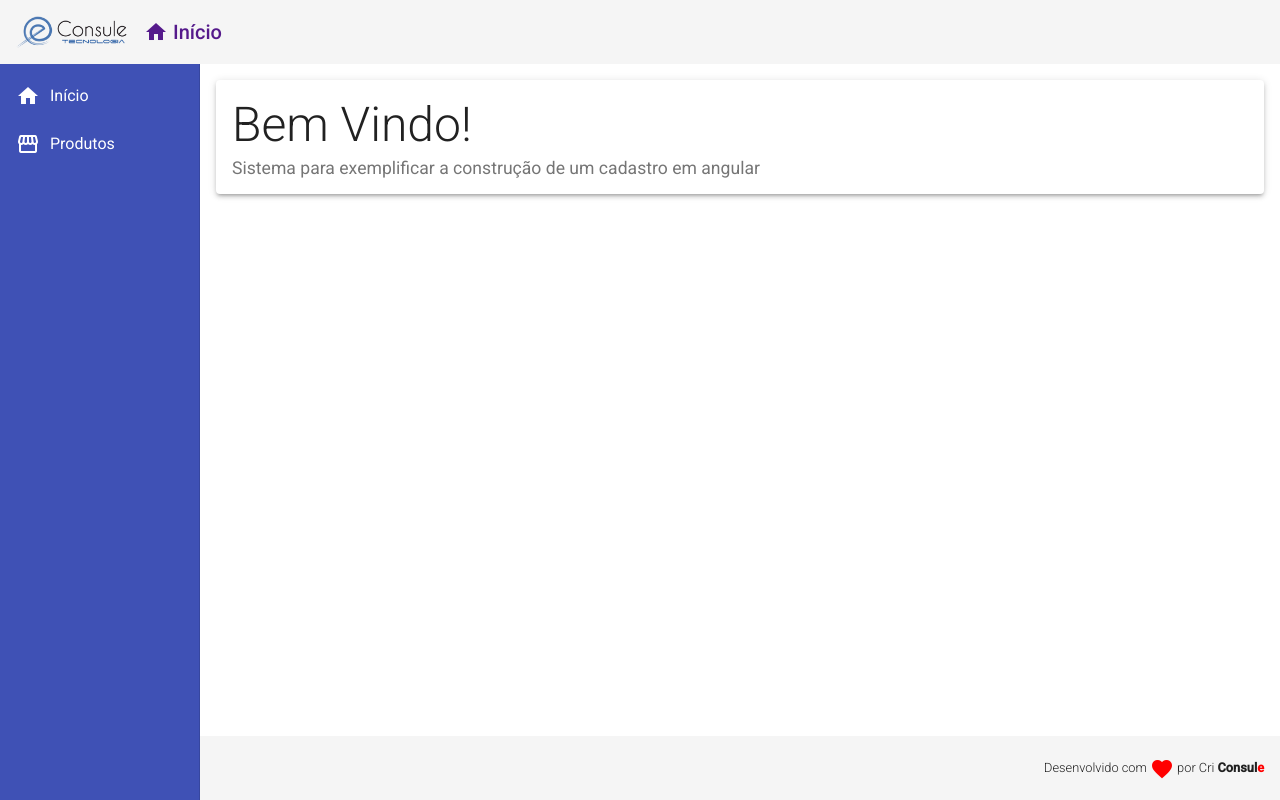
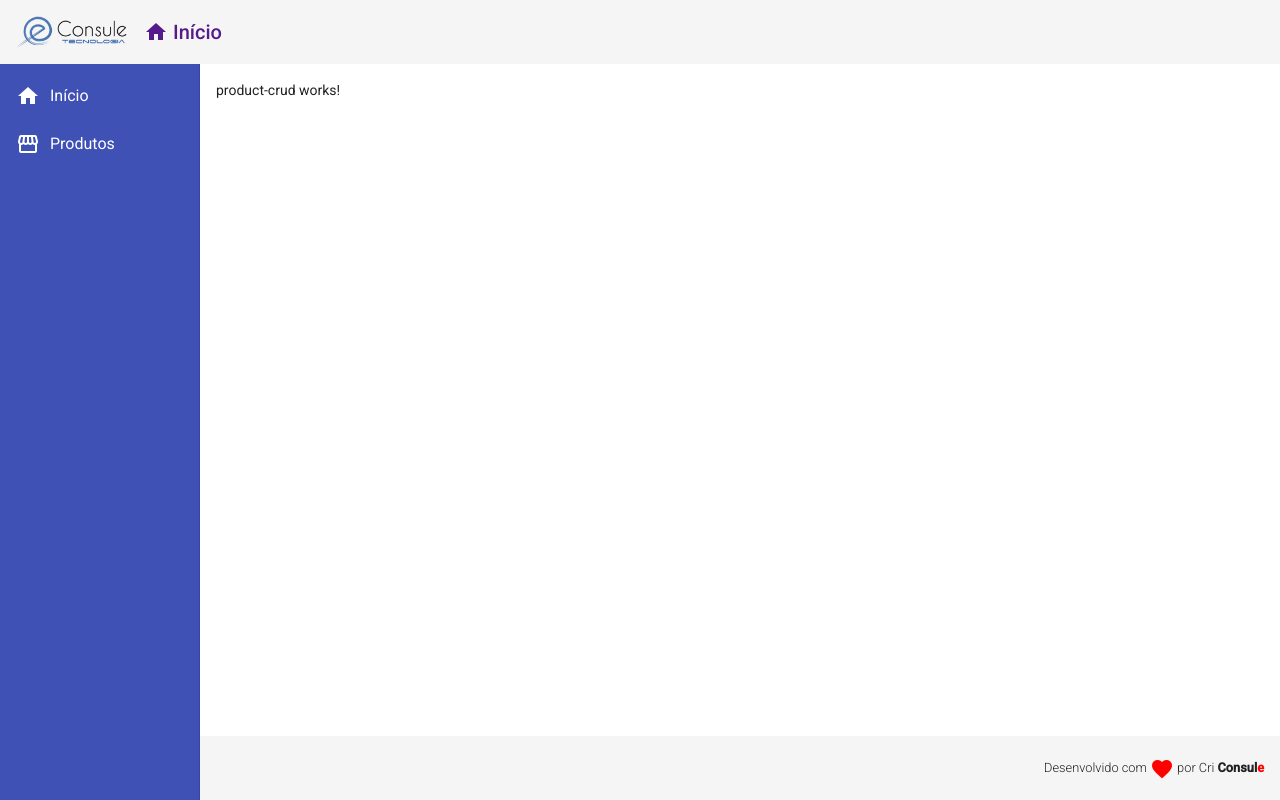
Before and after one commit to consule/angular9_crud, an Angular app in the folder frontend/: page /products in a window 1280 px wide. Before the commit this address led to /. Built offline with nearby package versions, Linux system fonts and the light colour scheme.

Commit message:
Rotas e Outlet

```diff
--- a/frontend/src/app/app-routing.module.ts
+++ b/frontend/src/app/app-routing.module.ts
@@ -1,8 +1,19 @@
 import { NgModule } from '@angular/core';
 import { Routes, RouterModule } from '@angular/router';
 
+import { HomeComponent } from './views/home/home.component';
+import { ProductCrudComponent } from './views/product-crud/product-crud.component';
 
-const routes: Routes = [];
+const routes: Routes = [
+  {
+    path: "",
+    component: HomeComponent
+  },
+  {
+    path: "products",
+    component: ProductCrudComponent
+  }
+];
 
 @NgModule({
   imports: [RouterModule.forRoot(routes)],
--- a/frontend/src/app/app.module.ts
+++ b/frontend/src/app/app.module.ts
@@ -15,6 +15,7 @@
 import { MatCardModule } from '@angular/material/card';
 
 import { HomeComponent } from './views/home/home.component';
+import { ProductCrudComponent } from './views/product-crud/product-crud.component';
 
 
 
@@ -24,7 +25,8 @@
     HeaderComponent,
     FooterComponent,
     NavComponent,
-    HomeComponent
+    HomeComponent,
+    ProductCrudComponent
   ],
   imports: [
     BrowserModule,
--- a/frontend/src/app/components/template/nav/nav.component.html
+++ b/frontend/src/app/components/template/nav/nav.component.html
@@ -1,13 +1,13 @@
 <mat-sidenav-container class="container">
     <mat-sidenav class="sidenav" mode="side" opened fixedInViewport="true" fixedTopGap="64">
         <mat-nav-list class="nav-list">
-            <a mat-list-item>
+            <a mat-list-item routerLink="/">
                 <i class="material-icons">
                     home
                 </i>
                 Início
             </a>
-            <a mat-list-item>
+            <a mat-list-item routerLink="/products">
                 <i class="material-icons">
                     storefront
                 </i>
@@ -16,6 +16,6 @@
         </mat-nav-list>
     </mat-sidenav>
     <mat-sidenav-content class="content">
-        <app-home></app-home>
+        <router-outlet></router-outlet>
     </mat-sidenav-content>
 </mat-sidenav-container>
--- /dev/null
+++ b/frontend/src/app/views/product-crud/product-crud.component.html
@@ -0,0 +1 @@
+<p>product-crud works!</p>
--- /dev/null
+++ b/frontend/src/app/views/product-crud/product-crud.component.ts
@@ -0,0 +1,15 @@
+import { Component, OnInit } from '@angular/core';
+
+@Component({
+  selector: 'app-product-crud',
+  templateUrl: './product-crud.component.html',
+  styleUrls: ['./product-crud.component.css']
+})
+export class ProductCrudComponent implements OnInit {
+
+  constructor() { }
+
+  ngOnInit(): void {
+  }
+
+}
```
Also changed, not shown: frontend/src/app/views/home/home.component.css (line endings or trailing spaces), frontend/src/app/views/product-crud/product-crud.component.css (added).
